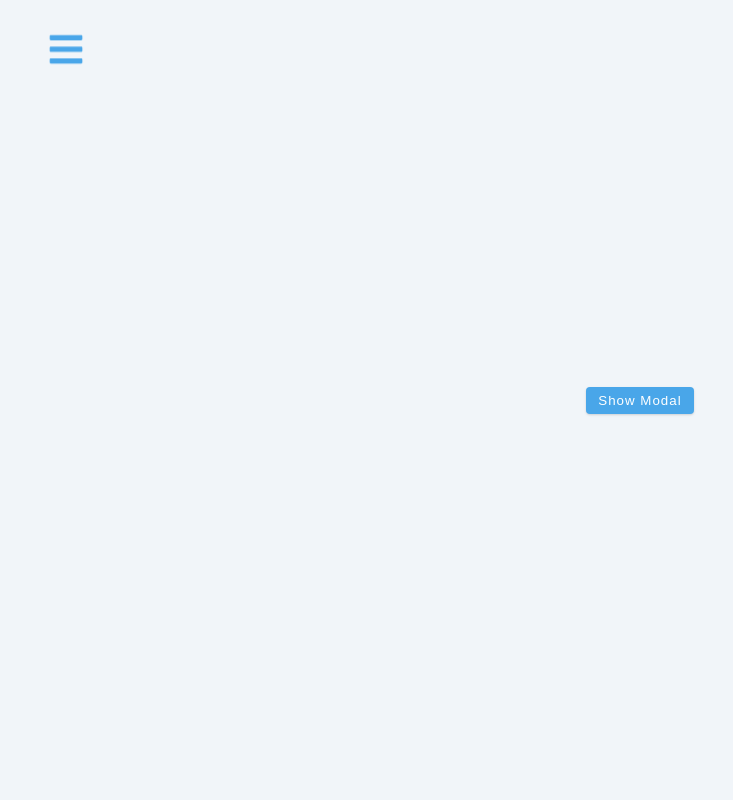
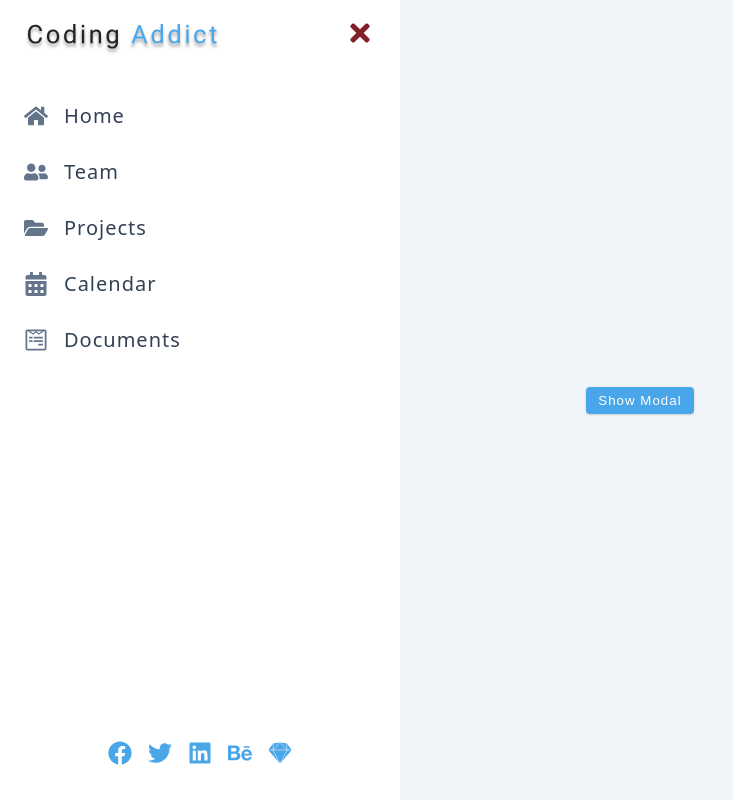
Before and after one commit to creativeloc/sidebar-modal-app, a React (Vite) app: page / in a window 1280 px wide. Shown: the top 800 px of the page, without its empty margins (0-733 px from the left). Built offline with nearby package versions, Linux system fonts and the light colour scheme.

Commit message:
add css for sidebar jsx

```diff
--- a/src/data.jsx
+++ b/src/data.jsx
@@ -47,7 +47,7 @@ export const links = [
 export const social = [
   {
     id: 1,
-    url: "https://www.twitter.com",
+    url: "https://www.facebook.com",
     icon: <FaFacebook />
   },
   {
@@ -57,17 +57,17 @@ export const social = [
   },
   {
     id: 3,
-    url: "https://www.twitter.com",
+    url: "https://www.linkedin.com",
     icon: <FaLinkedin />
   },
   {
     id: 4,
-    url: "https://www.twitter.com",
+    url: "https://www.behance.com",
     icon: <FaBehance />
   },
   {
     id: 5,
-    url: "https://www.twitter.com",
+    url: "https://www.sketch.com",
     icon: <FaSketch />
   }
 ]
--- a/src/index.css
+++ b/src/index.css
@@ -340,3 +340,82 @@ Modal
   cursor: pointer;
   color: var(--red-dark);
 }
+
+/*
+===============
+Sidebar
+===============
+*/
+.sidebar {
+  position: fixed;
+  top: 0;
+  left: 0;
+  width: 100%;
+  height: 100%;
+  background: var(--white);
+  display: grid;
+  grid-template-rows: auto 1fr auto;
+  row-gap: 1rem;
+  box-shadow: var(--red-dark);
+  transition: var(--transition);
+  /* toggle logic */
+}
+
+@media screen and (min-width: 676px) {
+  .sidebar {
+    width: 400px;
+  }
+}
+.sidebar-header {
+  display: flex;
+  justify-content: space-between;
+  align-items: center;
+  padding: 1rem 1.5rem;
+}
+.logo {
+  height: 40px;
+}
+.close-btn {
+  font-size: 1.75rem;
+  background: transparent;
+  border-color: transparent;
+  color: var(--red-dark);
+  cursor: pointer;
+}
+.links a {
+  display: flex;
+  align-items: center;
+  font-size: 1.25rem;
+  text-transform: capitalize;
+  padding: 1rem 1.5rem;
+  color: var(--grey-700);
+  transition: var(--transition);
+  letter-spacing: var(--letterSpacing);
+}
+
+.links a:hover {
+  background: var(--grey-100);
+  color: var(--grey-800);
+}
+.links a svg {
+  font-size: 1.5rem;
+  color: var(--grey-500);
+  margin-right: 1rem;
+  transition: var(--transition);
+}
+.links a svg:hover {
+  color: var(--grey-600);
+}
+.social-links {
+  display: flex;
+  justify-self: center;
+  padding-bottom: 2rem;
+}
+.social-links a {
+  font-size: 1.5rem;
+  margin: 0 0.5rem;
+  color: var(--primary-500);
+}
+.social-links a:hover {
+  color: var(--primary-800);
+}
```
